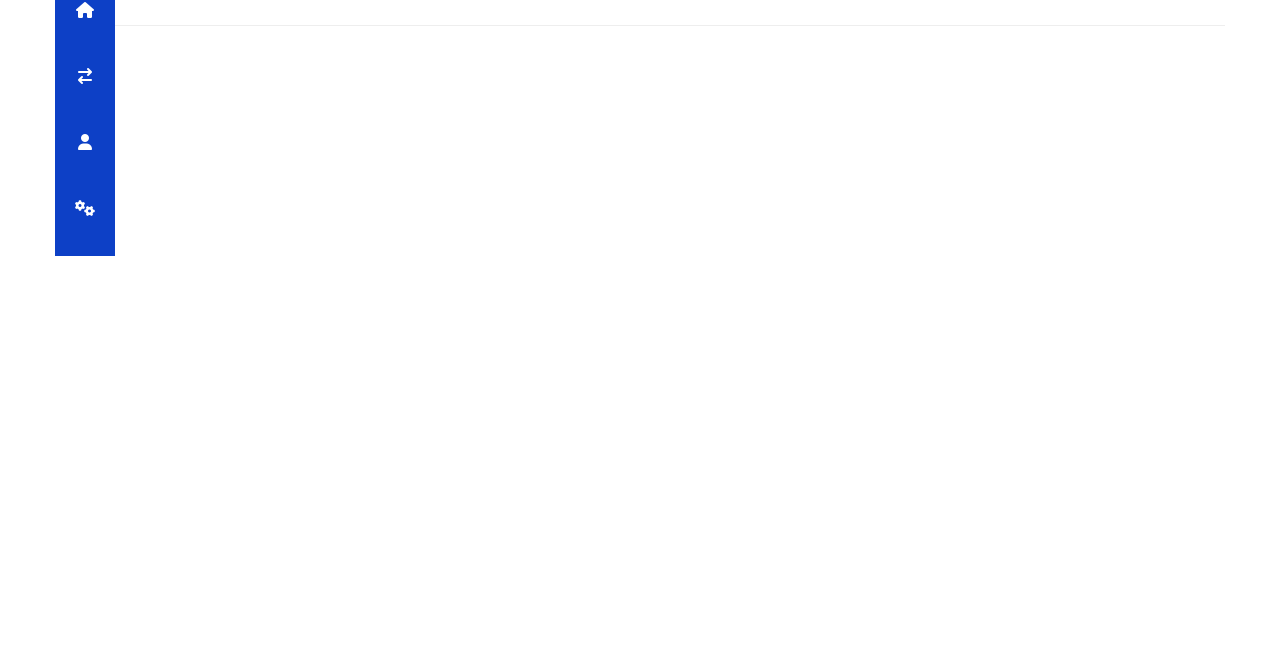
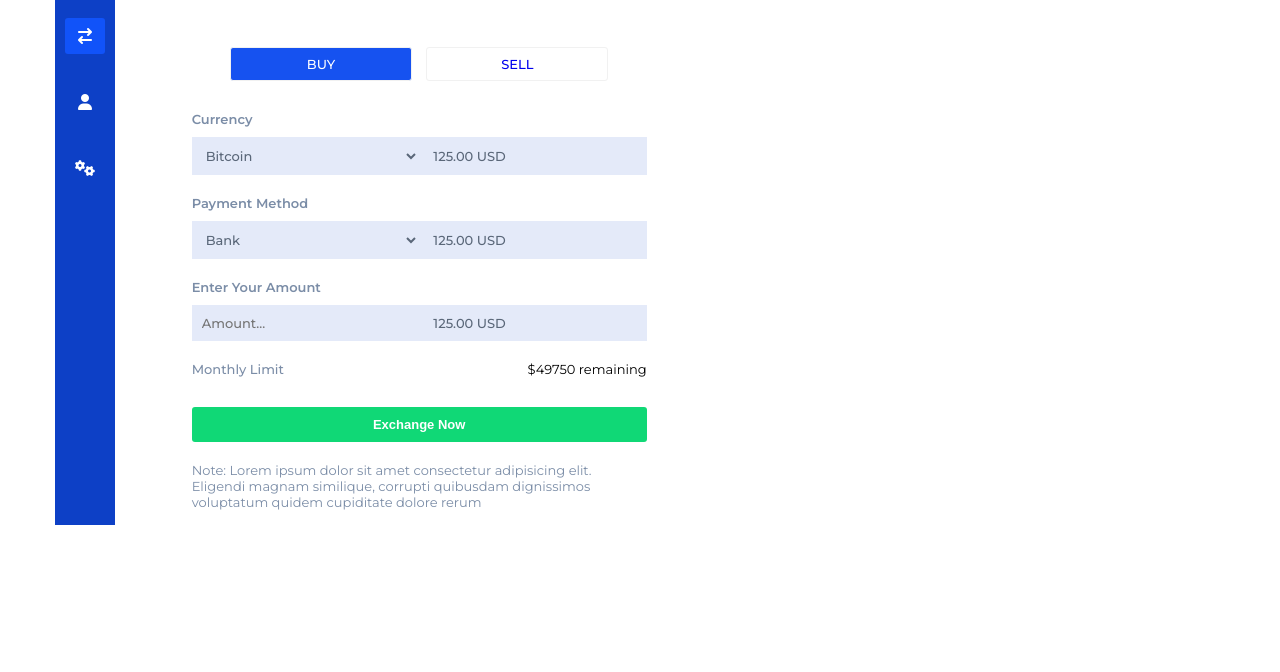
Before and after one commit to themehdiq/Bitcoin-Dashboard, a plain HTML site: page index.html in a window 1280 px wide. Shown: the part 128-800 px from the top of the page. Drawn offline with Linux system fonts and the light colour scheme.

Commit message:
Operations section completed

```diff
--- a/index.html
+++ b/index.html
@@ -23,11 +23,12 @@
     <div class="container">
       <div class="sidebar">
         <i class="fa-solid fa-house"></i>
-        <i class="fa-solid fa-arrow-right-arrow-left"></i>
+        <i class="active fa-solid fa-arrow-right-arrow-left"></i>
         <i class="fa-solid fa-user"></i>
         <i class="fa-solid fa-gears"></i>
       </div>
       <div class="main-content">
+        <!-- START HEADER SECTION -->
         <div class="header">
           <div class="logo">
             <i class="fa-brands fa-bitcoin"></i>
@@ -49,6 +50,57 @@
             </div>
           </div>
         </div>
+        <!-- END HEADER SECTION -->
+        <h5><span>Welcome Back,</span> Username</h5>
+        <div class="exchange-section">
+          <div class="operations">
+            <div class="operations-links">
+              <a class="active" href="#">BUY</a>
+              <a href="#">SELL</a>
+            </div>
+            <form action="">
+              <label for="currency">Currency</label>
+              <div class="box">
+                <select name="currency" id="currency">
+                  <option value="Bitcoin">Bitcoin</option>
+                  <option value="USD">USD</option>
+                  <option value="EURO">EURO</option>
+                </select>
+                <span>125.00 USD</span>
+              </div>
+              <label for="paym-meth">Payment Method</label>
+              <div class="box">
+                <select name="p-method" id="paym-meth">
+                  <option value="Bank">Bank</option>
+                  <option value="Paypal">Paypal</option>
+                  <option value="Payoneer">Payoneer</option>
+                </select>
+                <span>125.00 USD</span>
+              </div>
+              <label for="amount">Enter Your Amount</label>
+              <div class="box">
+                <input
+                  type="text"
+                  name="amount"
+                  id="amount"
+                  placeholder="Amount..."
+                />
+                <span>125.00 USD</span>
+              </div>
+              <div class="monthly-limit">
+                <span>Monthly Limit</span>
+                <span>$49750 remaining</span>
+              </div>
+              <input type="submit" value="Exchange Now" />
+            </form>
+            <p>
+              Note: Lorem ipsum dolor sit amet consectetur adipisicing elit.
+              Eligendi magnam similique, corrupti quibusdam dignissimos
+              voluptatum quidem cupiditate dolore rerum
+            </p>
+          </div>
+          <div class="resume"></div>
+        </div>
       </div>
     </div>
   </body>
--- a/style.css
+++ b/style.css
@@ -12,14 +12,13 @@
 
 body {
     font-family: "Montserrat", sans-serif;
-    color: #645e5e;
+    color: #7b8da7;
 }
 
 .container {
-    padding-top: 40px;
-    padding-bottom: 40px;
     margin-left: auto;
     margin-right: auto;
+    display: flex;
 }
 
 /* Small Screens */
@@ -45,9 +44,9 @@ body {
 
 /* END GLOBAL RULES */
 
-.container {
-    display: flex;
-}
+
+/* START SIDEBAR */
+
 
 .container .sidebar {
     background-color: var(--main-color);
@@ -74,17 +73,24 @@ body {
     -o-border-radius: 3px;
 }
 
-.container .sidebar i:hover {
+
+
+.container .sidebar i:hover,
+.container .sidebar i.active {
     background-color: #1153f9;
     cursor: pointer;
 }
 
+/* END SIDEBAR */
+
+/* START MAIN CONTENT */
 .container .main-content {
     flex-grow: 1;
 }
 
+/* START HEADER */
 .container .main-content .header {
-    padding: 40px;
+    padding: 30px;
     display: flex;
     justify-content: space-between;
     border-bottom: 1px solid #eee;
@@ -171,3 +177,137 @@ body {
     color: white;
     font-size: 13px;
 }
+
+/* END HEADER */
+
+/* START EXCHANGE SECTION */
+.exchange-section {
+    display: flex;
+    justify-content: space-evenly;
+    padding: 15px 30px;
+}
+
+.main-content h5 {
+    font-weight: 500;
+    padding: 15px 30px;
+}
+
+.main-content h5 span {
+    color: var(--main-color);
+}
+
+.exchange-section .operations {
+    flex-basis: calc(calc(100% / 2) - 70px);
+}
+
+.exchange-section .operations .operations-links {
+    text-align: center;
+    margin: 20px 0 30px 0;
+}
+
+.exchange-section .operations .operations-links a {
+    display: inline-block;
+    width: 40%;
+    text-align: center;
+    text-decoration: none;
+    font-size: 13px;
+    padding: 8px 0;
+    border: 1px solid #f1f1f1;
+    border-radius: 3px;
+    -webkit-border-radius: 3px;
+    -moz-border-radius: 3px;
+    -ms-border-radius: 3px;
+    -o-border-radius: 3px;
+    font-weight: 500;
+    margin: 0 5px;
+    transition: .3s;
+    -webkit-transition: .3s;
+    -moz-transition: .3s;
+    -ms-transition: .3s;
+    -o-transition: .3s;
+}
+
+
+
+.exchange-section .operations .operations-links a.active,
+.exchange-section .operations .operations-links a:hover {
+    background-color: #1652f0;
+    color: white;
+}
+
+.exchange-section .operations form {
+    margin: 20px 0;
+}
+
+.exchange-section .operations form label {
+    display: block;
+    font-size: 13px;
+    font-weight: 600;
+}
+
+.exchange-section .operations form .box {
+    background-color: #d9e1f7b3;
+    margin: 10px 0 20px 0;
+}
+
+.exchange-section .operations form .box select,
+.exchange-section .operations form .box input {
+    border: none;
+    padding: 10px 0 10px 10px;
+    outline: none;
+    color: #5a6779;
+    font-family: "Montserrat", sans-serif;
+    font-size: 13px;
+    font-weight: 500;
+    width: 50%;
+    background-color: transparent;
+}
+
+.exchange-section .operations form .box span {
+    padding: 10px 0 10px 10px;
+    color: #5a6779;
+    font-size: 13px;
+    font-weight: 500;
+}
+
+.exchange-section .operations form .monthly-limit {
+    display: flex;
+    justify-content: space-between;
+    font-size: 13px;
+    margin-bottom: 30px;
+}
+
+.exchange-section .operations form .monthly-limit span:first-child {
+    font-weight: 500;
+}
+
+.exchange-section .operations form .monthly-limit span:last-child {
+    color: black;
+}
+
+.exchange-section .operations form input[type="submit"] {
+    width: 100%;
+    padding: 10px 0;
+    color: white;
+    border: none;
+    background-color: #10d876;
+    border-radius: 3px;
+    -webkit-border-radius: 3px;
+    -moz-border-radius: 3px;
+    -ms-border-radius: 3px;
+    -o-border-radius: 3px;
+    font-size: 13px;
+    font-weight: 600;
+    cursor: pointer;
+}
+
+.exchange-section .operations p {
+    font-size: 13px;
+}
+
+.exchange-section .resume {
+    flex-basis: calc(calc(100% / 2) - 70px);
+}
+
+/* END EXCHANGE SECTION */
+/* END MAIN CONTENT */
```
